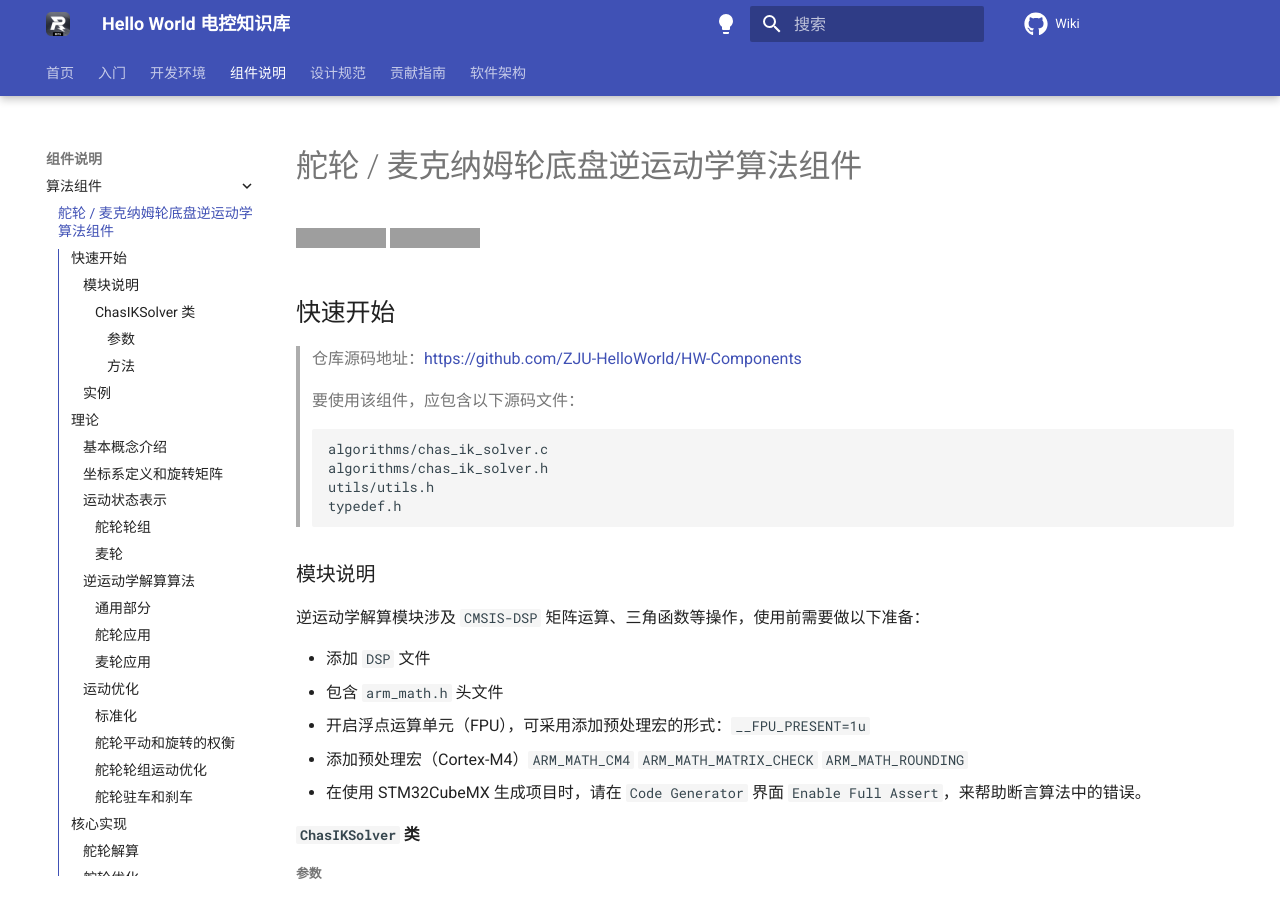
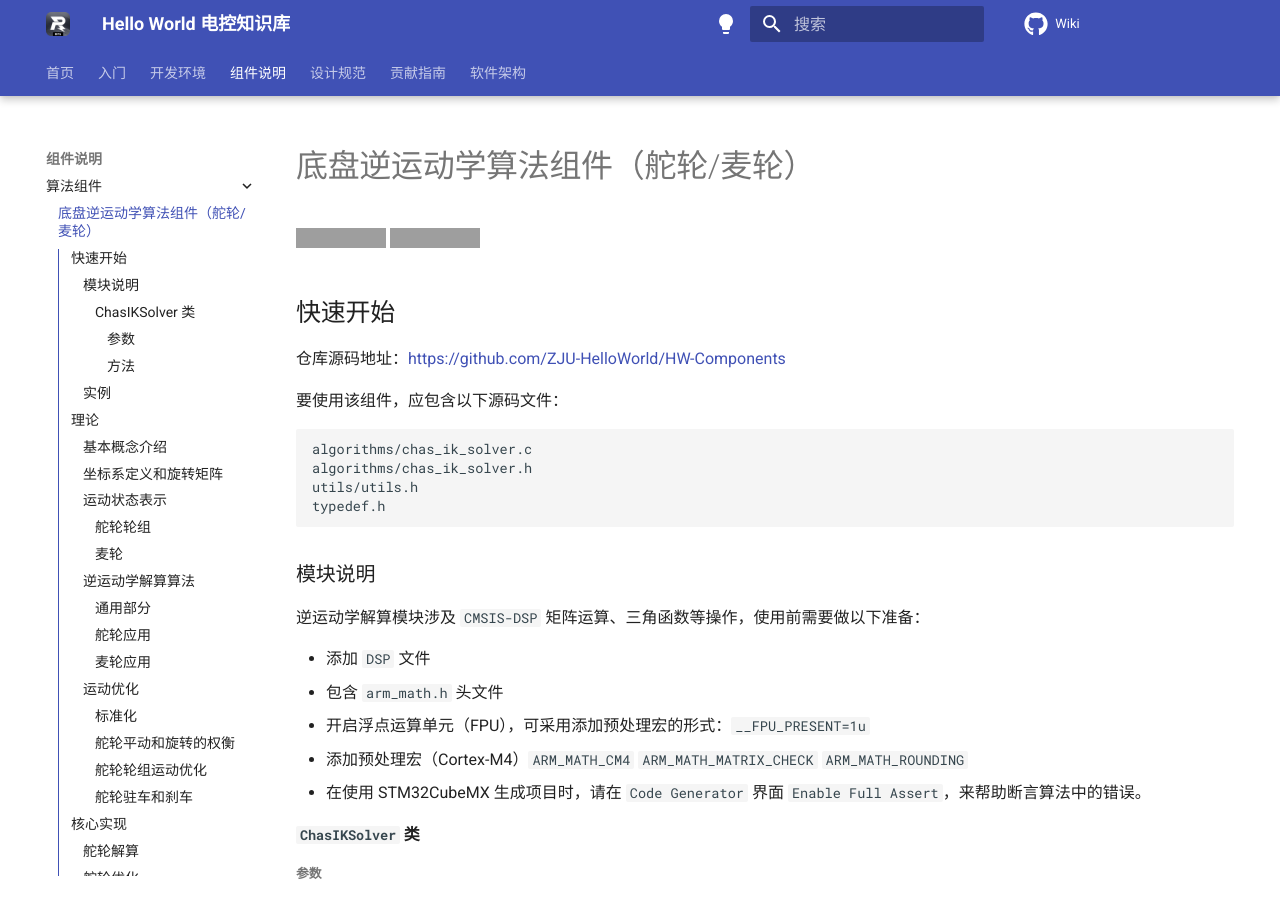
Before and after one commit to ZJU-HelloWorld/Wiki, an MkDocs documentation site: the page built from docs/组件说明/算法组件/底盘逆运动学算法组件.md, in a window 1280 px wide and 900 px high. Built offline with MkDocs 1.6.1 and Material for MkDocs 9.7.7, drawn with Linux system fonts in a browser that asks for light colours; comment, search, counter and statistics services are not loaded; grey boxes are pictures that could not be loaded.

Commit message:
update 底盘逆运动学算法组件.md

````diff
--- a/docs/组件说明/算法组件/底盘逆运动学解算原理及实现.md
+++ b/docs/组件说明/算法组件/底盘逆运动学算法组件.md
@@ -1,18 +1,18 @@
-# 舵轮 / 麦克纳姆轮底盘逆运动学算法组件
+# 底盘逆运动学算法组件（舵轮/麦轮）
 
 <img src = "https://img.shields.io/badge/version-1.1.102222-green" height="15">  <img src = "https://img.shields.io/badge/author-dungloi-lightgrey" height="15">
 
 ## 快速开始
 
-> 仓库源码地址：<https://github.com/ZJU-HelloWorld/HW-Components>
->
-> 要使用该组件，应包含以下源码文件：
-> ```
-> algorithms/chas_ik_solver.c
-> algorithms/chas_ik_solver.h
-> utils/utils.h
-> typedef.h
-> ```
+仓库源码地址：<https://github.com/ZJU-HelloWorld/HW-Components>
+
+要使用该组件，应包含以下源码文件：
+```
+algorithms/chas_ik_solver.c
+algorithms/chas_ik_solver.h
+utils/utils.h
+typedef.h
+```
 
 ### 模块说明
 
@@ -142,14 +142,14 @@ solver.ikSolve(&solver, NULL, NULL, (float *)&tar_drv_spd_rpm);
 > **说明：**转子朝向向量在电机实体上可描述为：由电机中轴指向销孔中心的方向向量。
 
 <figure markdown>
-  ![Image title](底盘逆运动学解算原理及实现.assets/gm6020_coordinate.png){width=200}
+  ![Image title](底盘逆运动学算法组件.assets/gm6020_coordinate.png){width=200}
   <figcaption>图1 GM6020 电机坐标系</figcaption>
 </figure>
 
 记底盘坐标系为$\{O\}$，如图2.
 
 <figure markdown>
-  ![Image title](底盘逆运动学解算原理及实现.assets/chassis_coordinate.png){width=500}
+  ![Image title](底盘逆运动学算法组件.assets/chassis_coordinate.png){width=500}
   <figcaption>图2 舵轮和麦轮坐标系及舵轮轮组坐标系</figcaption>
 </figure>
 
@@ -166,7 +166,7 @@ $$
 #### 舵轮轮组
 
 <figure markdown>
-  ![Image title](底盘逆运动学解算原理及实现.assets/swerve_diagram.png){width=500}
+  ![Image title](底盘逆运动学算法组件.assets/swerve_diagram.png){width=500}
   <figcaption>图3 舵轮底盘俯视图</figcaption>
 </figure>
 
@@ -196,7 +196,7 @@ $$
 #### 麦轮
 
 <figure markdown>
-  ![Image title](底盘逆运动学解算原理及实现.assets/mecanum_diagram.png){width=300}
+  ![Image title](底盘逆运动学算法组件.assets/mecanum_diagram.png){width=300}
   <figcaption>图4 麦轮底盘俯视图</figcaption>
 </figure>
 
````
Also changed, not shown: docs/组件说明/算法组件/底盘逆运动学算法组件.assets/chassis_coordinate.png (renamed from docs/组件说明/算法组件/底盘逆运动学解算原理及实现.assets/chassis_coordinate.png), docs/组件说明/算法组件/底盘逆运动学算法组件.assets/gm6020_coordinate.png (renamed from docs/组件说明/算法组件/底盘逆运动学解算原理及实现.assets/gm6020_coordinate.png), docs/组件说明/算法组件/底盘逆运动学算法组件.assets/mecanum_diagram.png (renamed from docs/组件说明/算法组件/底盘逆运动学解算原理及实现.assets/mecanum_diagram.png), docs/组件说明/算法组件/底盘逆运动学算法组件.assets/swerve_diagram.png (renamed from docs/组件说明/算法组件/底盘逆运动学解算原理及实现.assets/swerve_diagram.png).
